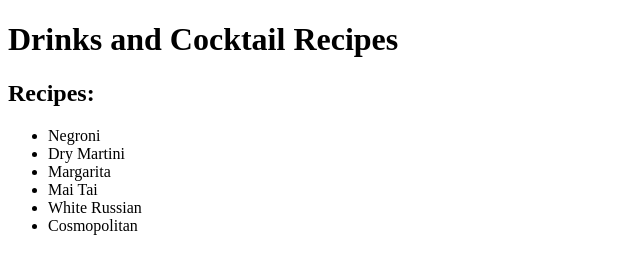
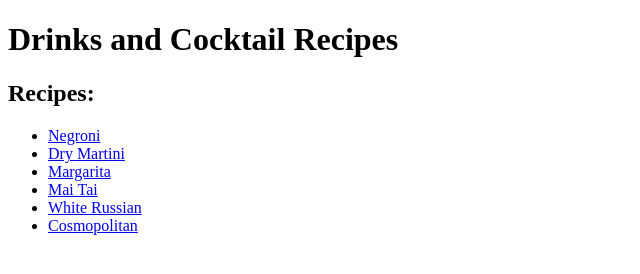
Before and after one commit to Lucas-a-pereira/odin-drink-recipes, a plain HTML site: page index.html in a window 1280 px wide. Shown: the whole page, without its empty margins (0-640 px from the left). Drawn offline with Linux system fonts and the light colour scheme.

Commit message:
Add relative links to the recipe's pages

```diff
--- a/index.html
+++ b/index.html
@@ -10,12 +10,12 @@
 
         <h2>Recipes:</h2>
         <ul>
-            <li>Negroni</li>
-            <li>Dry Martini</li>
-            <li>Margarita</li>
-            <li>Mai Tai</li>
-            <li>White Russian</li>
-            <li>Cosmopolitan</li>
+            <li><a href="./pages/negroni.html">Negroni</a></li>
+            <li><a href="./pages/drymartini.html">Dry Martini</a></li>
+            <li><a href="./pages/margarita.html">Margarita</a></li>
+            <li><a href="./pages/maitai.html">Mai Tai</a></li>
+            <li><a href="./pages/whiterussian.html">White Russian</a></li>
+            <li><a href="./pages/cosmopolitan.html">Cosmopolitan</a></li>
         </ul>
     </body>
 </html>
```
